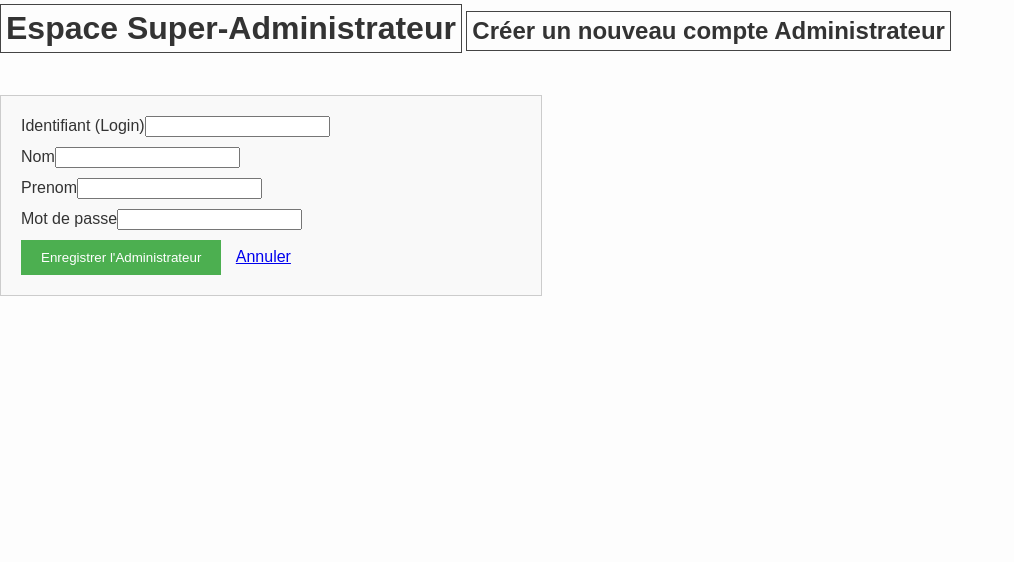
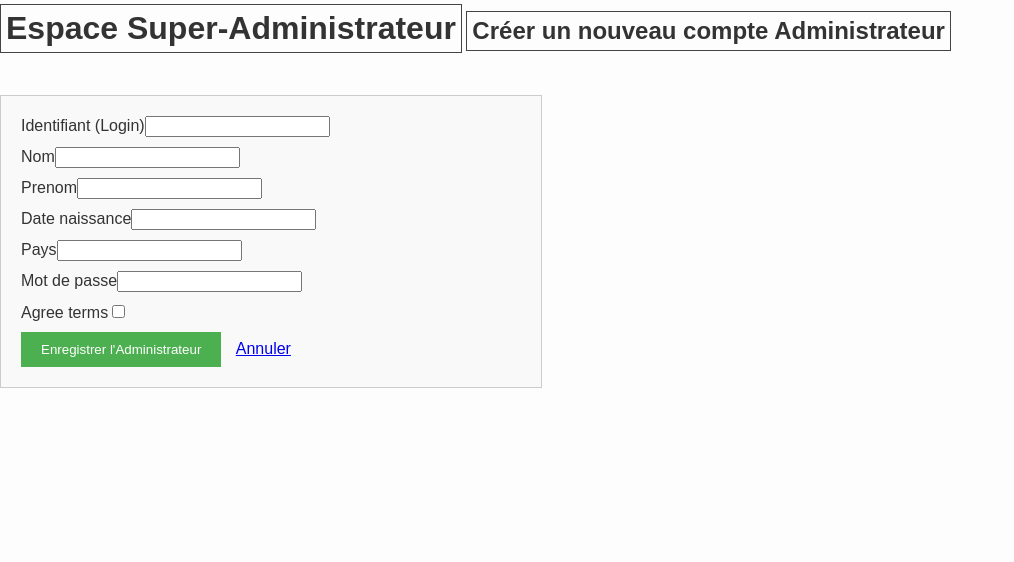
Before and after one commit to rblevan/symfony-web, a Symfony app: template site/templates/sadmin/add_admin.html.twig in a window 1280 px wide. Shown: the part 131-693 px from the top of the page, without its empty margins (0-1014 px from the left). Run offline with Twig, Linux system fonts and the light colour scheme; the template is opened without the code that fills it, so the values that code supplies are empty; form fields are guessed from the names that the template uses; some libraries are stand-ins or nearby versions.

Commit message:
changes on add admin twig

```diff
--- a/site/templates/sadmin/add_admin.html.twig
+++ b/site/templates/sadmin/add_admin.html.twig
@@ -22,7 +22,19 @@
         </div>
 
         <div style="margin-bottom: 10px;">
+            {{ form_row(registrationForm.date_naissance) }}
+        </div>
+
+        <div style="margin-bottom: 10px;">
+            {{ form_row(registrationForm.pays) }}
+        </div>
+
+        <div style="margin-bottom: 10px;">
             {{ form_row(registrationForm.plainPassword, {'label': 'Mot de passe'}) }}
+        </div>
+
+        <div style="margin-bottom: 10px;">
+            {{ form_row(registrationForm.agreeTerms) }}
         </div>
 
         {# On n'affiche pas les rôles ici car le contrôleur les force en ROLE_ADMIN #}
```
